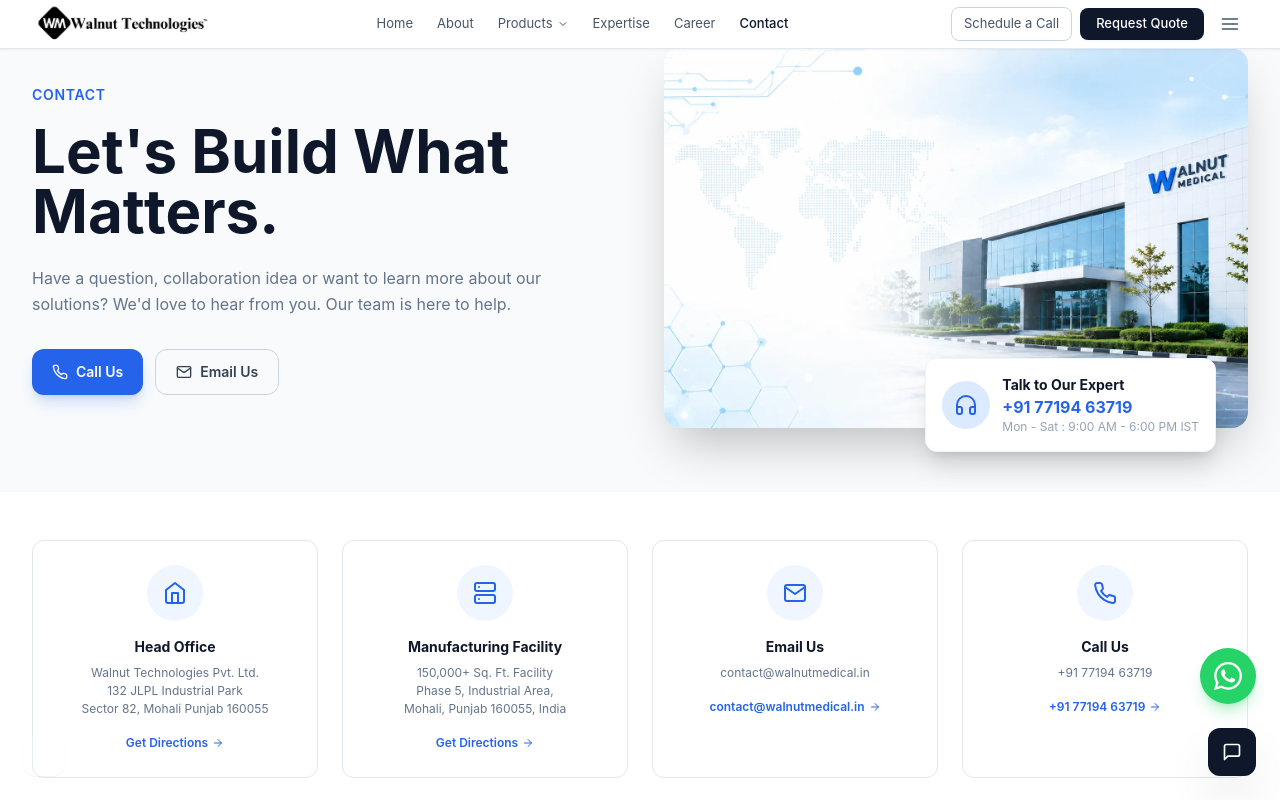
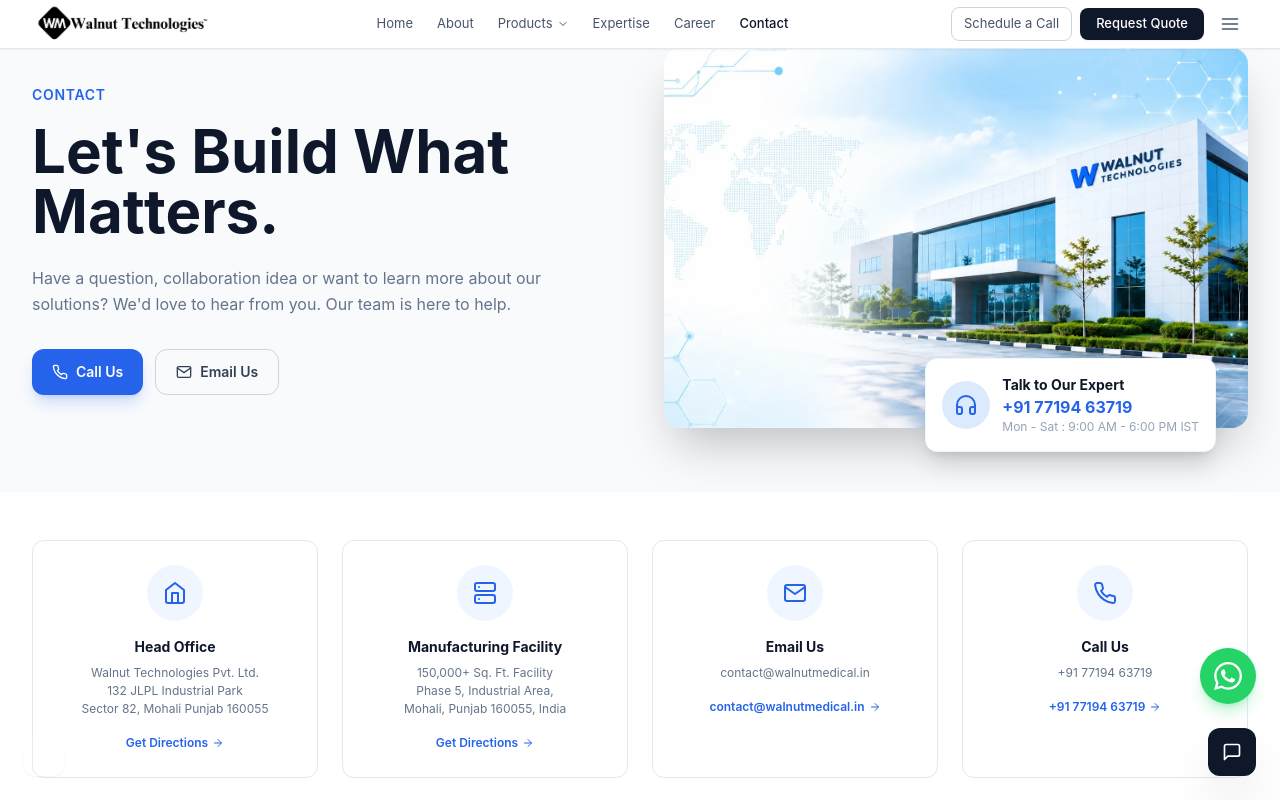
Before and after one commit to nitin-patyal-57/Walnut-technologies, a React (Vite) app: page /contact in a window 1280 px wide. Shown: the top 800 px of the page. Built offline with nearby package versions, Linux system fonts and the light colour scheme.

Commit message:
fix: update contactbackground image to webp and adjust position

```diff
--- a/src/pages/ContactPage.jsx
+++ b/src/pages/ContactPage.jsx
@@ -142,7 +142,7 @@ export default function ContactPage({ onOpenQuote }) {
                 <img
                   src="/contactbackground.webp"
                   alt="Walnut Technologies Manufacturing Facility"
-                  className="w-full h-[300px] lg:h-[380px] object-cover"
+                  className="w-full h-[300px] lg:h-[380px] object-cover object-right"
                 />
               </div>
               {/* Expert Card */}
```
Also changed, not shown: public/contactbackground.webp.
